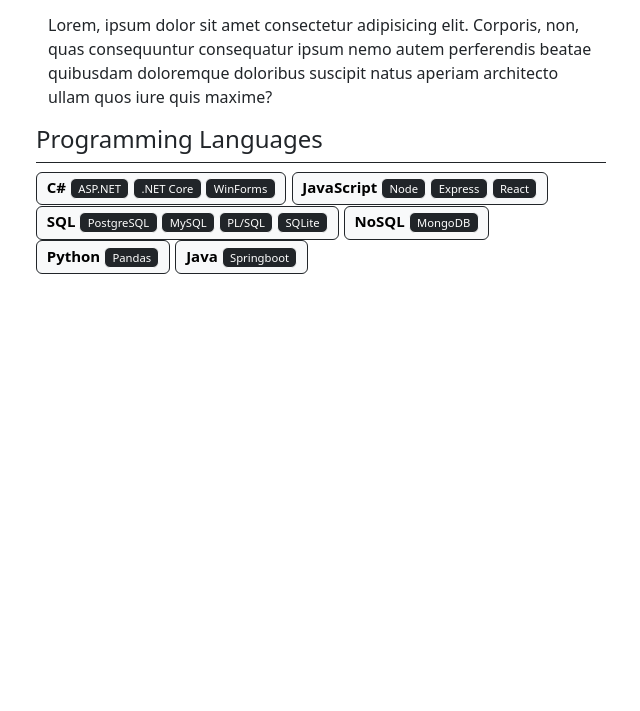
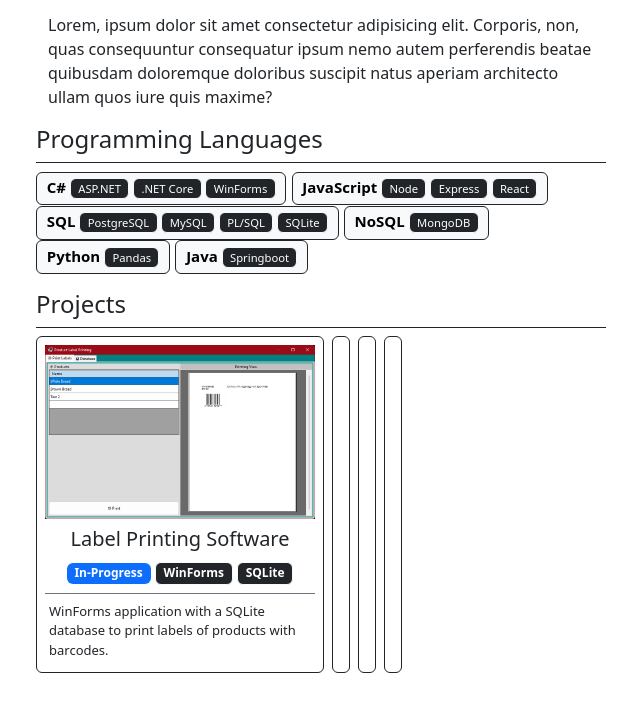
Before and after one commit to jimmyjawnz/jimmyjawnz.github.io, a plain HTML site: page index.html in a window 1280 px wide. Shown: the part 193-904 px from the top of the page, without its empty margins (319-959 px from the left). Before the commit the page ends 800 px from the top, so only its background shows below. Drawn offline with nearby package versions, Linux system fonts and the light colour scheme.

Commit message:
Added section for projects

```diff
--- a/index.html
+++ b/index.html
@@ -13,7 +13,7 @@
     </style>
 </head>
 <body>
-    <div id="page" class="container">
+    <div id="page" class="container mb-5">
         <div class="row justify-content-md-center mb-3">
             <div class="col col-lg-4 align-content-center border-bottom border-dark">
                 <h1 id="name">James Provost</h1>
@@ -39,7 +39,7 @@
         <div class="row justify-content-md-center">
             <p class="col col-lg-6">Lorem, ipsum dolor sit amet consectetur adipisicing elit. Corporis, non, quas consequuntur consequatur ipsum nemo autem perferendis beatae quibusdam doloremque doloribus suscipit natus aperiam architecto ullam quos iure quis maxime?</p>
         </div>
-        <div class="row justify-content-md-center">
+        <div class="row justify-content-md-center mb-3">
             <div id="planguages" class="col col-lg-6 p-0 fs-5">
                 <h4 class="border-bottom border-dark pb-2">Programming Languages</h1>
                     <div>
@@ -71,6 +71,29 @@
                     </div>
             </div>
         </div>
+        <div class="row justify-content-md-center">
+            <div id="planguages" class="col col-lg-6 p-0">
+                <h4 class="border-bottom border-dark pb-2">Projects</h1>
+                <div class="d-flex flex-row gap-2" style="overflow-x: auto;">
+                    <div class="rounded border border-dark p-2" style="width: 18rem;">
+                        <img src="./images/productLabelSoftware.png" class="w-100" />
+                        <div class="border-bottom border-secondary pb-2 mt-2 mb-1 text-center">
+                            <h5 class="">Label Printing Software</h5>
+                            <span class="badge text-bg-primary">In-Progress</span> <span class="badge border border-light text-bg-dark">WinForms</span> <span class="badge border border-light text-bg-dark">SQLite</span>
+                        </div>
+                        <p class="p-1 m-0" style="font-size: small;">WinForms application with a SQLite database to print labels of products with barcodes.</p>
+                    </div>
+                    <div class="rounded border border-dark p-2">
+
+                    </div>
+                    <div class="rounded border border-dark p-2">
+
+                    </div>
+                    <div class="rounded border border-dark p-2">
+                    </div>
+                </div>
+            </div>
+    </div>
     </div>
 
 
```
Also changed, not shown: images/productLabelSoftware.png (added).
